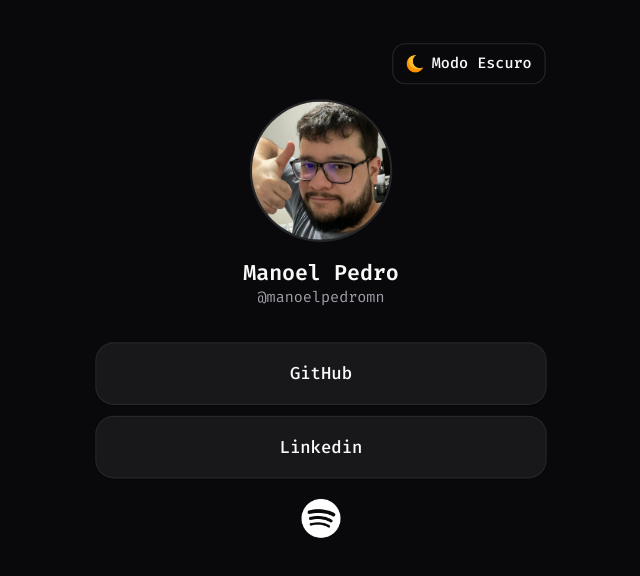
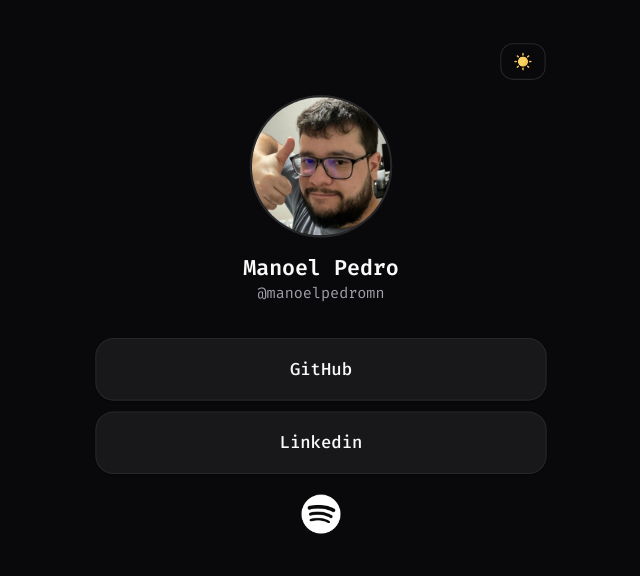
Before and after one commit to dyingsoldier/linktr.ee, a website built with Vite: page index.html in a window 1280 px wide. Shown: the whole page, without its empty margins (319-959 px from the left). Built offline with nearby package versions, Linux system fonts and the light colour scheme; files whose address does not match are found by name.

Commit message:
feat: alteração no tam do button de cor e remover frase e inversão da logica de claro e noturno

```diff
--- a/index.html
+++ b/index.html
@@ -19,7 +19,7 @@
       <div class="flex justify-end">
         <button
           id="themeToggle"
-          class="inline-flex items-center gap-2 rounded-xl border border-zinc-200 px-3 py-2 text-sm font-medium transition-colors hover:cursor-pointer hover:bg-zinc-100 dark:border-zinc-800 dark:hover:bg-zinc-900"
+          class="inline-flex items-center rounded-xl border border-zinc-200 px-3 py-2 text-sm font-medium transition-colors hover:cursor-pointer hover:bg-zinc-100 dark:border-zinc-800 dark:hover:bg-zinc-900"
           type="button"
           aria-live="polite"
         >
@@ -73,6 +73,7 @@
         >
           Linkedin
         </a>
+
         <a
           href="https://open.spotify.com/user/tydartz"
           target="_blank"
--- a/src/main.js
+++ b/src/main.js
@@ -18,13 +18,13 @@ function applyTheme(theme) {
 function updateThemeButton(theme) {
   if (!btn || !btnLabel) return
 
-  const nextModeLabel = theme === "dark" ? "Modo Escuro" : "Modo Claro"
+  const nextModeLabel = theme === "dark" ? "" : ""
   btnLabel.textContent = nextModeLabel
   if (btnIcon) {
     btnIcon.src =
       theme === "dark"
-        ? `${BASE_URL}assets/icon/darkMode.png`
-        : `${BASE_URL}assets/icon/lightMode.png`
+        ? `${BASE_URL}assets/icon/lightMode.png`
+        : `${BASE_URL}assets/icon/darkMode.png`
   }
   btn.setAttribute("aria-label", `${nextModeLabel}`)
 }
```
Also changed, not shown: 1 other file.
